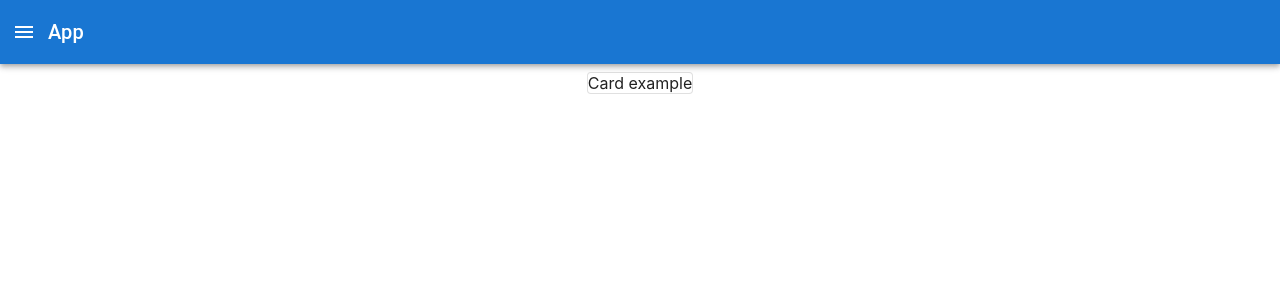
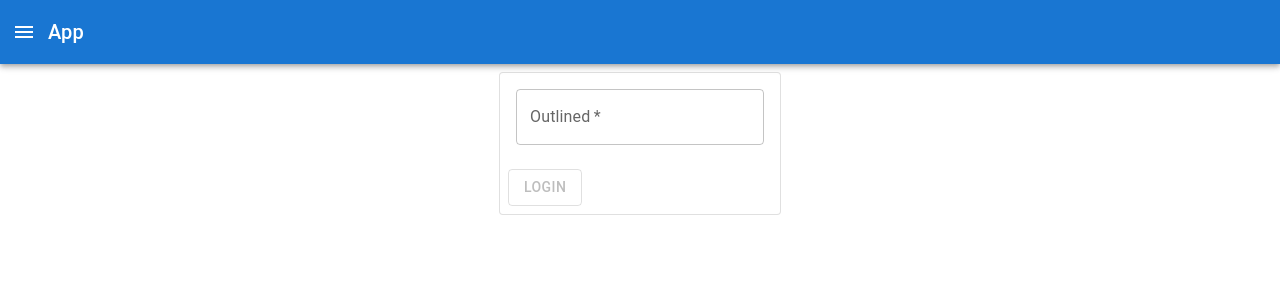
Before and after one commit to bradtaniguchi/react-chat, a React (Create React App) app: page /login in a window 1280 px wide. Shown: the top 300 px of the page. Built offline with nearby package versions, Linux system fonts and the light colour scheme.

Commit message:
Add basics of login UI
- need to hook into actual changes and do stuff with them.

```diff
--- a/src/pages/login/Login.tsx
+++ b/src/pages/login/Login.tsx
@@ -1,7 +1,24 @@
+import { CardActions } from "@mui/material";
+import Button from "@mui/material/Button";
 import Card from "@mui/material/Card";
+import CardContent from "@mui/material/CardContent";
 import Grid from "@mui/material/Grid";
+import TextField from "@mui/material/TextField";
+import { useState } from "react";
 
-export const Login = () => (
+export const Login = () => {
+  const [usernameValue, setUsername] = useState("");
+
+  const handleSubmit = (e: React.FormEvent) => {
+    e.preventDefault();
+    // TODO: Create user and redirect?
+  };
+
+  const handleUsernameOnChange = (e: React.ChangeEvent<HTMLInputElement>) => {
+    setUsername((e?.target as HTMLInputElement).value);
+  };
+
+  return (
     <Grid
       container
       spacing={0}
@@ -9,8 +26,30 @@ export const Login = () => (
       alignItems="center"
       style={{ height: "100%" }}
     >
-    <Card variant="outlined">Card example</Card>
+      <form onSubmit={handleSubmit}>
+        <Card variant="outlined">
+          <CardContent>
+            <TextField
+              id="username"
+              label="Outlined"
+              variant="outlined"
+              required
+              value={usernameValue}
+              onChange={handleUsernameOnChange}
+            />
+          </CardContent>
+          <CardActions>
+            <Button
+              variant="outlined"
+              type="submit"
+              disabled={!Boolean(usernameValue)}
+            >
+              Login
+            </Button>
+          </CardActions>
+        </Card>
+      </form>
     </Grid>
   );
-
+};
 export default Login;
```
Lines whose indentation alone changed are shown as unchanged.
